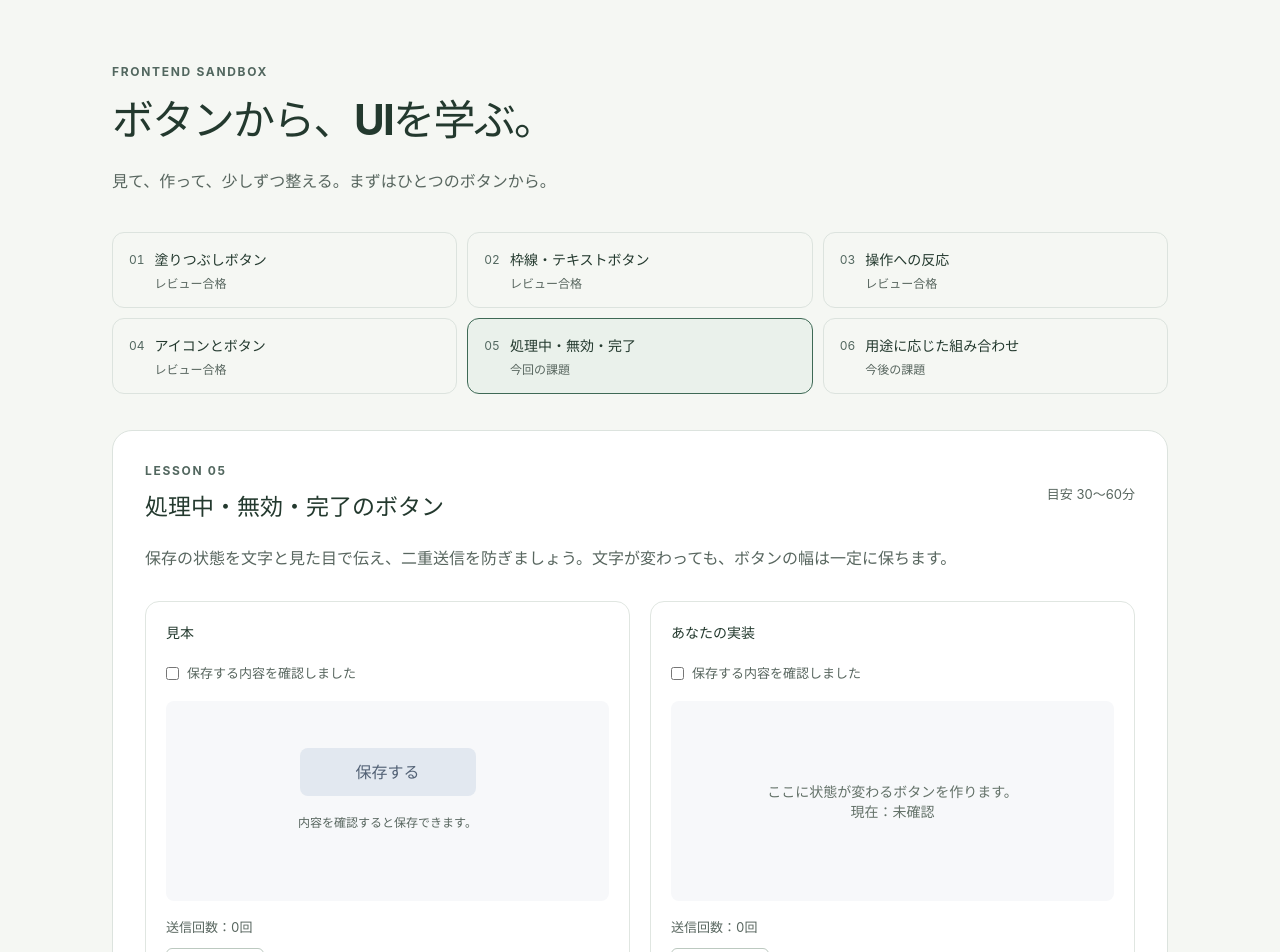
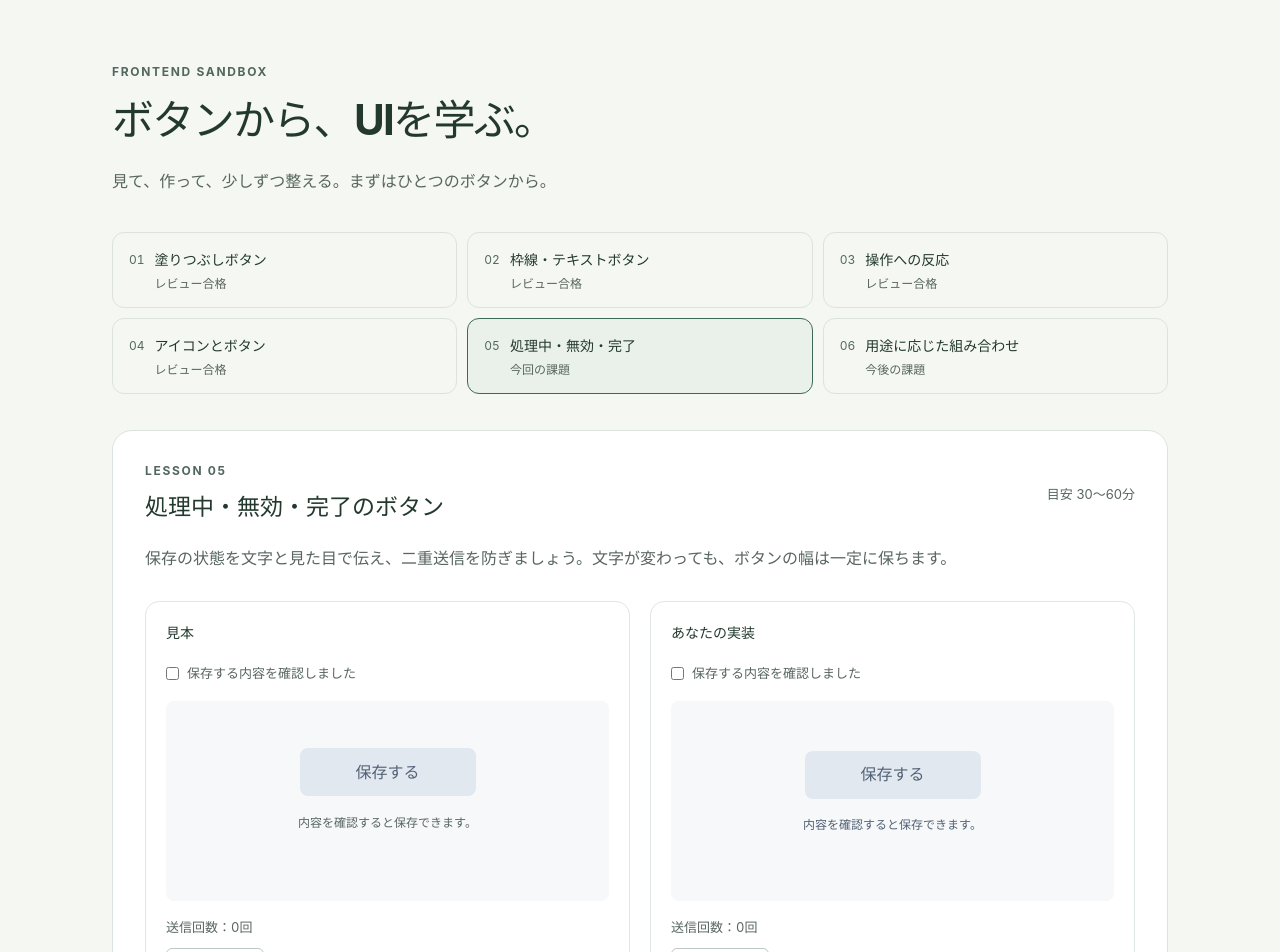
Before and after one commit to cry999/frontend-sandbox, a React (Vite) app: page / in a window 1280 px wide. Shown: the top 952 px of the page. Built offline with nearby package versions, Linux system fonts and the light colour scheme.

Commit message:
exercise: complete lesson 05

```diff
--- a/src/exercises/05-button-states/ButtonStatesExercise.css
+++ b/src/exercises/05-button-states/ButtonStatesExercise.css
@@ -1 +1,75 @@
 /* 第5回の装飾を書いてください。過去の課題と重ならないクラス名を使います。 */
+div.btn-5-container {
+  display: grid;
+  width: 100%;
+  justify-items: center;
+  gap: 16px;
+}
+
+button.btn-5 {
+  font-size: 16px;
+  font-weight: 600;
+  line-height: 1.5;
+
+  background-color: transparent;
+
+  border: none;
+  border-radius: 8px;
+
+  padding: 12px 24px;
+  width: 176px;
+}
+
+button.btn-5-disabled {
+  background-color: #e2e8f0;
+  color: #526175;
+
+  &:hover {
+    cursor: not-allowed;
+  }
+}
+
+button.btn-5-todo {
+  background-color: #2563eb;
+  color: #ffffff;
+
+  &:hover {
+    background-color: #1d4ed8;
+
+    cursor: pointer;
+  }
+
+  &:active {
+    background-color: #1e40af;
+
+    position: relative;
+    top: 1px;
+  }
+
+  &:focus-visible {
+    outline: solid 3px #2563eb;
+    outline-offset: 3px;
+  }
+}
+
+button.btn-5-wip {
+  background-color: #2563eb;
+  color: #ffffff;
+
+  &:hover {
+    cursor: progress;
+  }
+}
+
+button.btn-5-done {
+  background-color: #166534;
+  color: #ffffff;
+}
+
+
+span.text-5 {
+  font-size: 12px;
+  color: #526175;
+  min-height: 36px;
+  text-align: center;
+}
--- a/src/exercises/05-button-states/ButtonStatesExercise.tsx
+++ b/src/exercises/05-button-states/ButtonStatesExercise.tsx
@@ -1,9 +1,43 @@
+import { useState } from 'react'
 import type { SaveExerciseProps } from '../../practice/SavePreview'
 import './ButtonStatesExercise.css'
+
+type SaveState = "todo" | "wip" | "done"
 
 // props.canSave: 確認欄がチェックされているか（boolean）。
 // props.save(): 約2秒で完了する模擬保存。呼ぶたびに送信回数が増えます。
 // ボタン・状態管理・状態を伝える文は、自分で実装してください。
-export default function ButtonStatesExercise(props: SaveExerciseProps) {
-  return <p className="exercise-placeholder">ここに状態が変わるボタンを作ります。<br />現在：{props.canSave ? '確認済み' : '未確認'}</p>
+export default function ButtonStatesExercise({ canSave, save }: SaveExerciseProps) {
+  const [saveState, setSaveState] = useState<SaveState>("todo")
+  const classNames = ["btn-5"]
+  if (!canSave && saveState === 'todo') {
+    classNames.push("btn-5-disabled")
+  } else {
+    classNames.push(`btn-5-${saveState}`)
+  }
+  const handleClick = async () => {
+    switch (saveState) {
+      case "todo":
+        setSaveState("wip")
+        await save()
+        setSaveState("done")
+    }
+  }
+  return <div className='btn-5-container'>
+    <button
+      className={classNames.join(" ")}
+      type="button"
+      aria-busy={saveState === "wip"}
+      disabled={!canSave || saveState !== "todo"}
+      onClick={handleClick}
+    >
+      {saveState === "todo" ? "保存する" : saveState === "wip" ? "保存中..." : "保存しました"}
+    </button>
+    <span className="text-5" role="status">
+      {saveState === "todo" ?
+        (!canSave ? "内容を確認すると保存できます。" : "保存できます。")
+        : saveState === "wip" ? "保存しています。しばらくお待ちください。"
+          : "保存が完了しました。"}
+    </span>
+  </div>
 }
```
Also changed, not shown: practice/plan.md (+1 -1 lines), src/exercises/05-button-states/README.md.
